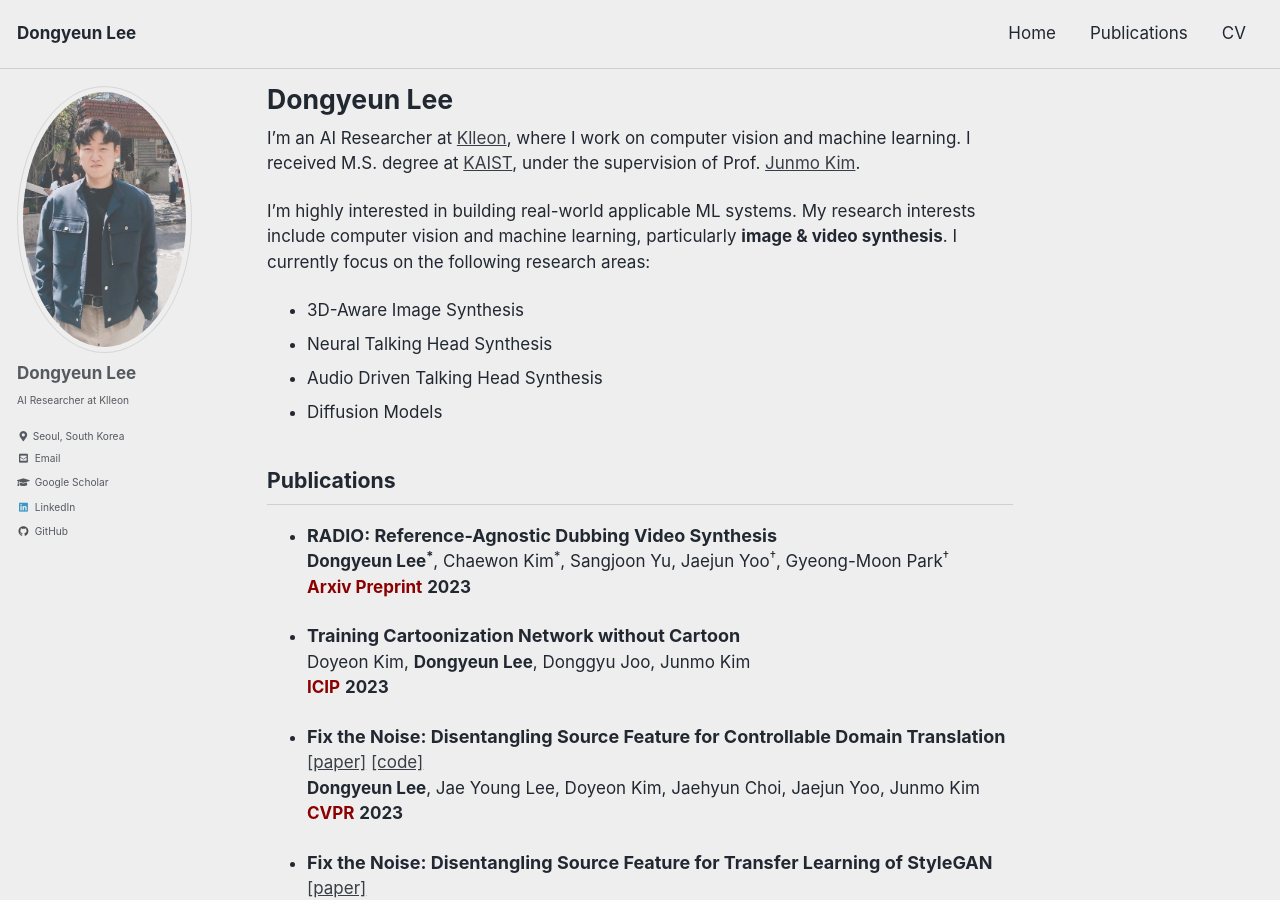
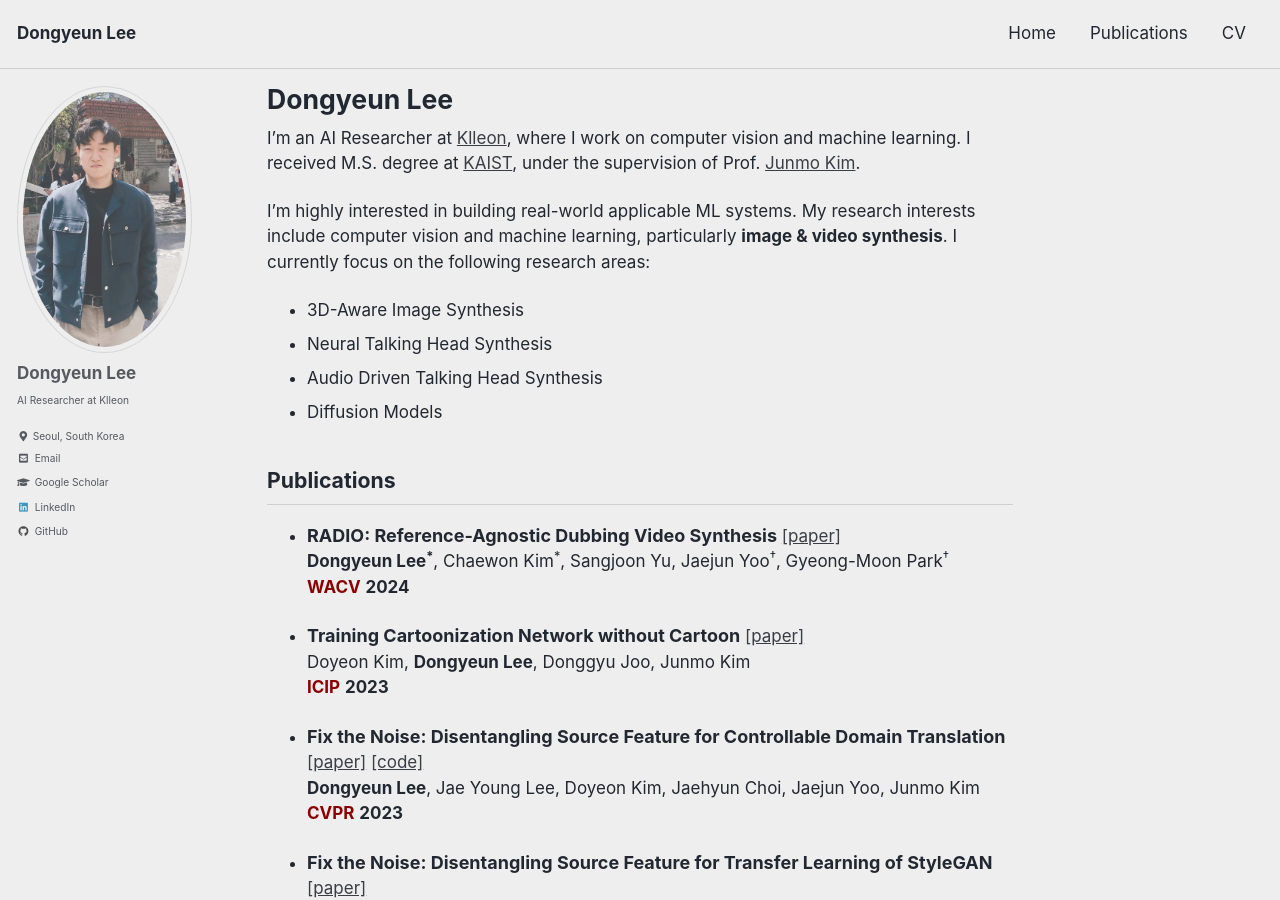
Before and after one commit to LeeDongYeun/leedongyeun.github.io, a Jekyll site: the page built from _pages/about.md, in a window 1280 px wide and 900 px high. Built offline with Jekyll 4.4.1, drawn with Linux system fonts in a browser that asks for light colours; cached includes are drawn as plain includes.

Commit message:
Update about.md

```diff
--- a/_pages/about.md
+++ b/_pages/about.md
@@ -17,11 +17,11 @@ I'm highly interested in building real-world applicable ML systems. My research
  - Diffusion Models
 
 ## Publications
-- **<font size="4">RADIO: Reference-Agnostic Dubbing Video Synthesis</font>** \\
+- **<font size="4">RADIO: Reference-Agnostic Dubbing Video Synthesis</font>** [[paper]](https://arxiv.org/abs/2309.01950) \\
 **Dongyeun Lee<sup>*</sup>**, Chaewon Kim<sup>*</sup>, Sangjoon Yu, Jaejun Yoo<sup>&dagger;</sup>, Gyeong-Moon Park<sup>&dagger;</sup> \\
-<span style="color:darkred">**Arxiv Preprint**</span> **2023**
+<span style="color:darkred">**WACV**</span> **2024**
 
-- **<font size="4">Training Cartoonization Network without Cartoon</font>** \\
+- **<font size="4">Training Cartoonization Network without Cartoon</font>** [[paper]](https://ieeexplore.ieee.org/abstract/document/10223141) \\
 Doyeon Kim, **Dongyeun Lee**, Donggyu Joo, Junmo Kim \\
 <span style="color:darkred">**ICIP**</span> **2023**
 
```
